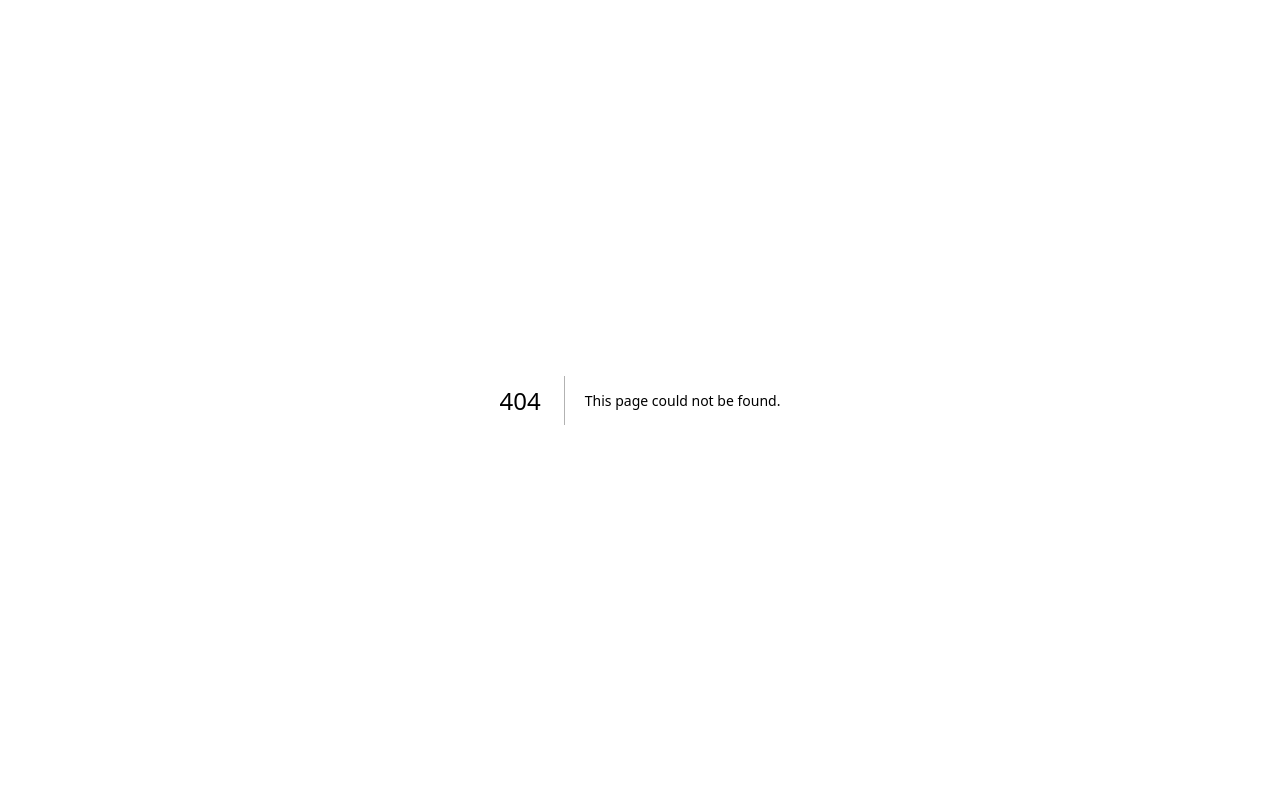
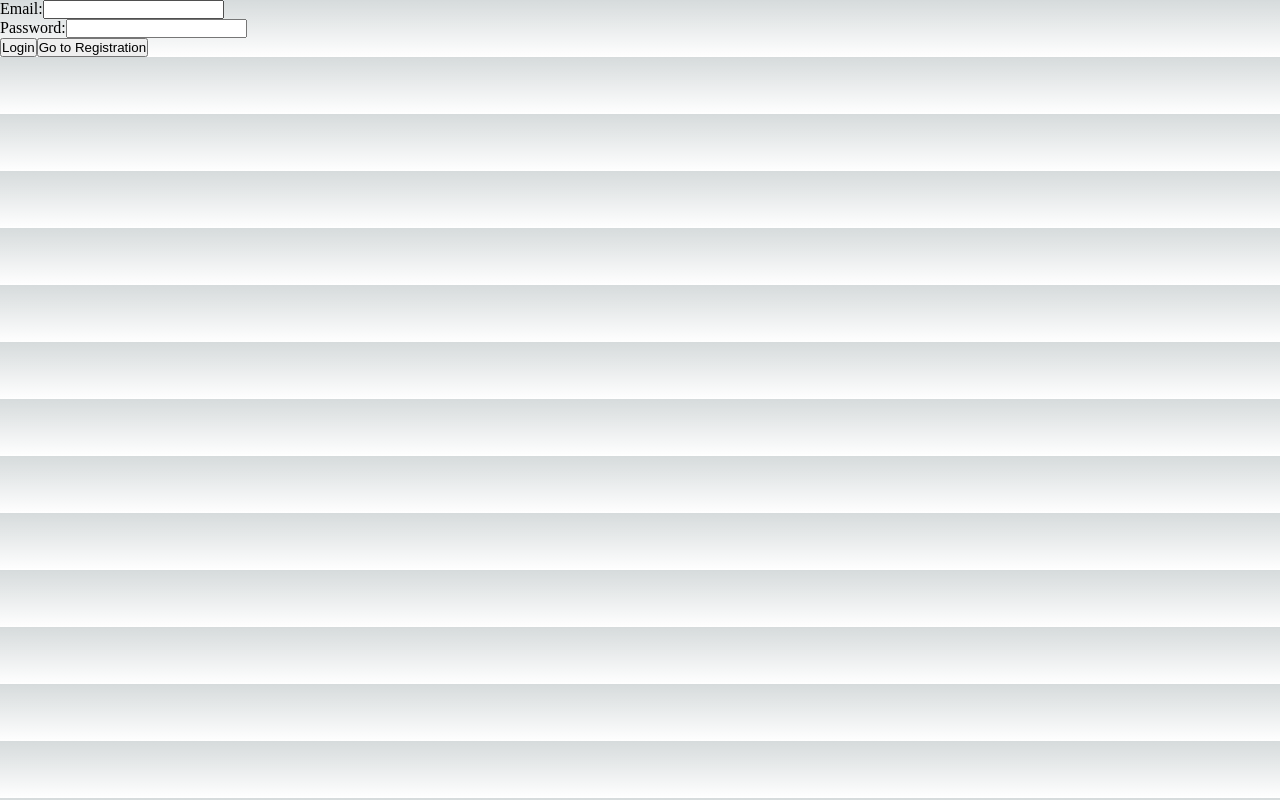
Before and after one commit to Shubham-SumFactor/nextjs-task, a Next.js app: page /login in a window 1280 px wide. Before the commit this address had no page. Built offline with nearby package versions, Linux system fonts and the light colour scheme.

Commit message:
login form implemented

```diff
--- /dev/null
+++ b/pages/login.tsx
@@ -0,0 +1,72 @@
+import React, { useState } from 'react';
+// import styles from '../styles/login.module.css';
+import { useRouter } from 'next/router';
+
+const LoginForm = () => {
+  const [email, setEmail] = useState('');
+  const [password, setPassword] = useState('');
+  const router = useRouter();
+
+  const handleLogin = async (e: any) => {
+    e.preventDefault();
+
+    if (!email || !password) {
+      window.alert('Please enter your email and password');
+      return;
+    }
+
+    try {
+      const response = await fetch('/api/login', {
+        method: 'POST',
+        headers: {
+          'Content-Type': 'application/json',
+        },
+        body: JSON.stringify({ email, password }),
+      });
+
+      if (response.ok) {
+        console.log('Login successful');
+        window.alert('Login successful');
+
+
+      } else {
+        console.log('Incorrect email or password');
+        window.alert('Incorrect email or password');
+
+      }
+    } catch (error) {
+      console.error('An error occurred while logging in', error);
+    }
+  };
+
+  return (
+    <form onSubmit={handleLogin} >
+      <div>
+        <label htmlFor="email">Email:</label>
+        <input
+          type="email"
+          id="email"
+          value={email}
+          onChange={(e) => setEmail(e.target.value)}
+        />
+      </div>
+      <div>
+        <label htmlFor="password">Password:</label>
+        <input
+          type="password"
+          id="password"
+          value={password}
+          onChange={(e) => setPassword(e.target.value)}
+        />
+      </div>
+      <button type="submit">
+        Login
+      </button>
+      <button type="button"  onClick={() => router.push('/register')}>
+        Go to Registration
+      </button>
+    </form>
+  );
+};
+
+export default LoginForm;
```
